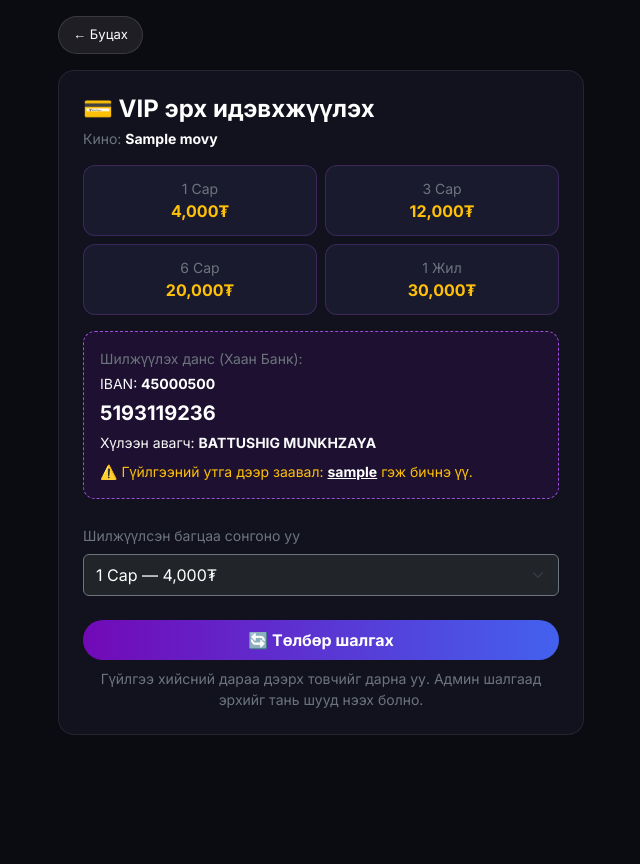
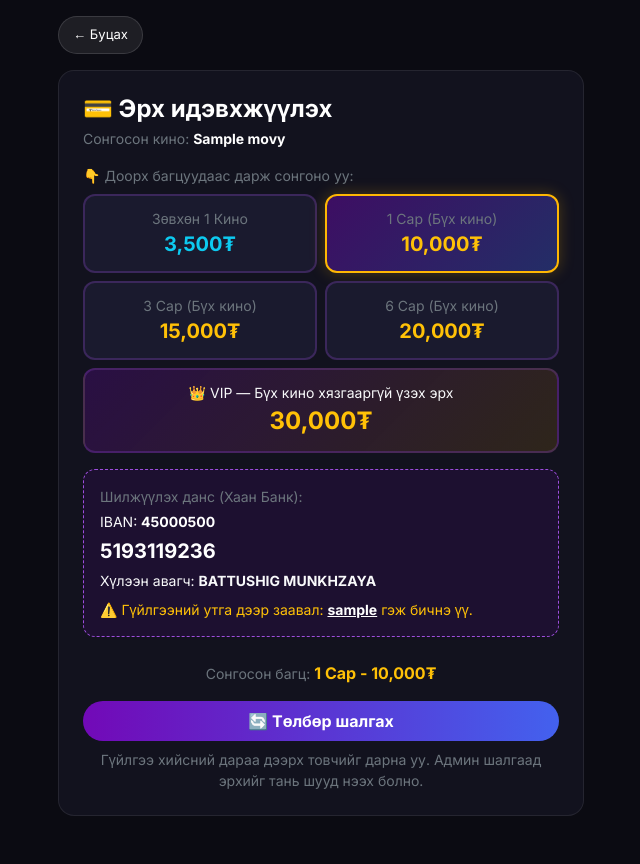
Before and after one commit to drbattvshig99-afk/KinoTime, a Flask app: page /payment/1 in a window 1280 px wide. Shown: the part 65-929 px from the top of the page, without its empty margins (319-959 px from the left). Before the commit the page ends 800 px from the top, so only its background shows below. Run offline with Flask 3, Linux system fonts and the light colour scheme; the visitor is signed in with stand-in values (Sample User, id 1); tables that the repository leaves empty hold one stand-in row (values such as "Sample post").

Commit message:
Update payment.html

```diff
--- a/templates/payment.html
+++ b/templates/payment.html
@@ -10,10 +10,25 @@
     }
     .plan-box {
         background: #1a1a2e;
-        border: 1px solid rgba(157, 78, 221, 0.25);
+        border: 2px solid rgba(157, 78, 221, 0.25);
         border-radius: 12px;
-        padding: 12px;
+        padding: 12px 8px;
         text-align: center;
+        cursor: pointer;
+        transition: all 0.2s ease;
+        user-select: none;
+    }
+    .plan-box:hover {
+        border-color: #9d4edd;
+        transform: translateY(-2px);
+    }
+    .plan-box.selected {
+        background: linear-gradient(135deg, rgba(114,9,183,0.45), rgba(67,97,238,0.35));
+        border-color: #ffb703;
+        box-shadow: 0 0 15px rgba(255, 183, 3, 0.25);
+    }
+    .plan-vip {
+        background: linear-gradient(135deg, rgba(114,9,183,0.25), rgba(255,183,3,0.12));
     }
     .bank-box {
         background: rgba(114, 9, 183, 0.12);
@@ -27,33 +42,41 @@
     <a href="{{ url_for('movie', mid=movie['id']) }}" class="btn btn-dark-glass btn-sm mb-3">← Буцах</a>
 
     <div class="pay-card">
-        <h4 class="fw-bold mb-1">💳 VIP эрх идэвхжүүлэх</h4>
-        <p class="text-secondary small mb-3">Кино: <b class="text-white">{{ movie['title'] }}</b></p>
+        <h4 class="fw-bold mb-1">💳 Эрх идэвхжүүлэх</h4>
+        <p class="text-secondary small mb-3">Сонгосон кино: <b class="text-white">{{ movie['title'] }}</b></p>
 
-        <!-- Үнийн тариф -->
+        <div class="small text-secondary mb-2">👇 Доорх багцуудаас дарж сонгоно уу:</div>
+
+        <!-- Дарахад сонгогддог мөнгөн дүнгийн хайрцгууд -->
         <div class="row g-2 mb-3">
             <div class="col-6">
-                <div class="plan-box">
-                    <div class="small text-secondary">1 Сар</div>
-                    <div class="fw-bold text-warning">4,000₮</div>
+                <div class="plan-box" onclick="selectPlan(this, '1 Кино - 3,500₮')">
+                    <div class="small text-secondary">Зөвхөн 1 Кино</div>
+                    <div class="fw-bold fs-5 text-info">3,500₮</div>
                 </div>
             </div>
             <div class="col-6">
-                <div class="plan-box">
-                    <div class="small text-secondary">3 Сар</div>
-                    <div class="fw-bold text-warning">12,000₮</div>
+                <div class="plan-box selected" onclick="selectPlan(this, '1 Сар - 10,000₮')">
+                    <div class="small text-secondary">1 Сар (Бүх кино)</div>
+                    <div class="fw-bold fs-5 text-warning">10,000₮</div>
                 </div>
             </div>
             <div class="col-6">
-                <div class="plan-box">
-                    <div class="small text-secondary">6 Сар</div>
-                    <div class="fw-bold text-warning">20,000₮</div>
+                <div class="plan-box" onclick="selectPlan(this, '3 Сар - 15,000₮')">
+                    <div class="small text-secondary">3 Сар (Бүх кино)</div>
+                    <div class="fw-bold fs-5 text-warning">15,000₮</div>
                 </div>
             </div>
             <div class="col-6">
-                <div class="plan-box">
-                    <div class="small text-secondary">1 Жил</div>
-                    <div class="fw-bold text-warning">30,000₮</div>
+                <div class="plan-box" onclick="selectPlan(this, '6 Сар - 20,000₮')">
+                    <div class="small text-secondary">6 Сар (Бүх кино)</div>
+                    <div class="fw-bold fs-5 text-warning">20,000₮</div>
+                </div>
+            </div>
+            <div class="col-12">
+                <div class="plan-box plan-vip" onclick="selectPlan(this, 'VIP Хязгааргүй - 30,000₮')">
+                    <div class="small text-light">👑 VIP — Бүх кино хязгааргүй үзэх эрх</div>
+                    <div class="fw-bold fs-4 text-warning">30,000₮</div>
                 </div>
             </div>
         </div>
@@ -70,14 +93,11 @@
         </div>
 
         <form method="POST">
-            <div class="mb-4">
-                <label class="form-label small text-secondary">Шилжүүлсэн багцаа сонгоно уу</label>
-                <select name="method" class="form-select bg-dark text-white border-secondary py-2" required>
-                    <option value="1 Сар - 4,000₮">1 Сар — 4,000₮</option>
-                    <option value="3 Сар - 12,000₮">3 Сар — 12,000₮</option>
-                    <option value="6 Сар - 20,000₮">6 Сар — 20,000₮</option>
-                    <option value="1 Жил - 30,000₮">1 Жил — 30,000₮</option>
-                </select>
+            <input type="hidden" name="method" id="selectedMethodInput" value="1 Сар - 10,000₮">
+
+            <div class="text-center mb-3">
+                <span class="small text-secondary">Сонгосон багц: </span>
+                <span id="selectedMethodText" class="fw-bold text-warning">1 Сар - 10,000₮</span>
             </div>
 
             <button type="submit" class="btn btn-purple w-100 py-2 fs-6">🔄 Төлбөр шалгах</button>
@@ -87,4 +107,13 @@
         </form>
     </div>
 </div>
+
+<script>
+    function selectPlan(element, value) {
+        document.querySelectorAll('.plan-box').forEach(box => box.classList.remove('selected'));
+        element.classList.add('selected');
+        document.getElementById('selectedMethodInput').value = value;
+        document.getElementById('selectedMethodText').innerText = value;
+    }
+</script>
 {% endblock %}
```
